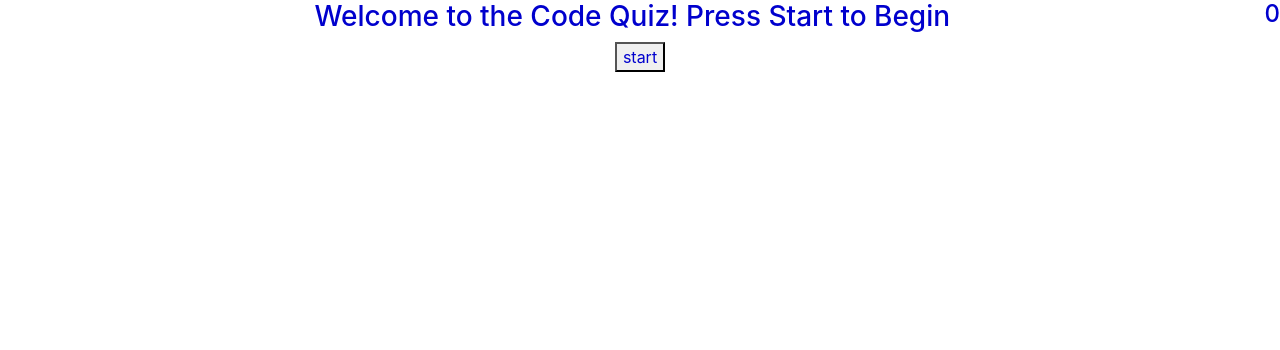
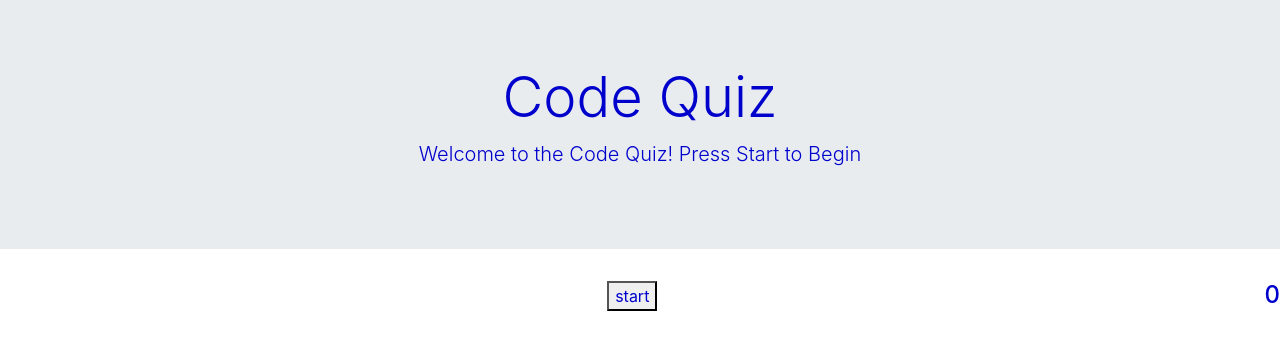
Before and after one commit to lindseybowen/Code_Quiz, a plain HTML site: page index.html in a window 1280 px wide. Drawn offline with nearby package versions, Linux system fonts and the light colour scheme.

Commit message:
added jumbotron

```diff
--- a/index.html
+++ b/index.html
@@ -7,11 +7,16 @@
     <link rel="stylesheet" href="https://cdn.jsdelivr.net/npm/bootstrap@4.5.3/dist/css/bootstrap.min.css" integrity="sha384-TX8t27EcRE3e/ihU7zmQxVncDAy5uIKz4rEkgIXeMed4M0jlfIDPvg6uqKI2xXr2" crossorigin="anonymous">
     <link rel="stylesheet" href="style.css"/>
 </head>
+<div class="jumbotron jumbotron-fluid">
+    <div class="container">
+      <h1 class="display-4">Code Quiz</h1>
+      <p class="lead">Welcome to the Code Quiz! Press Start to Begin</p>
+    </div>
+  </div>
 <h4 id="score"></h4>
 <h4 id="time"></h4>
 <body>
     <div id="intro">
-        <h3>Welcome to the Code Quiz! Press Start to Begin</h3>
         <button id="start">start</button>
         <div id="results"></div>
     </div>
```
